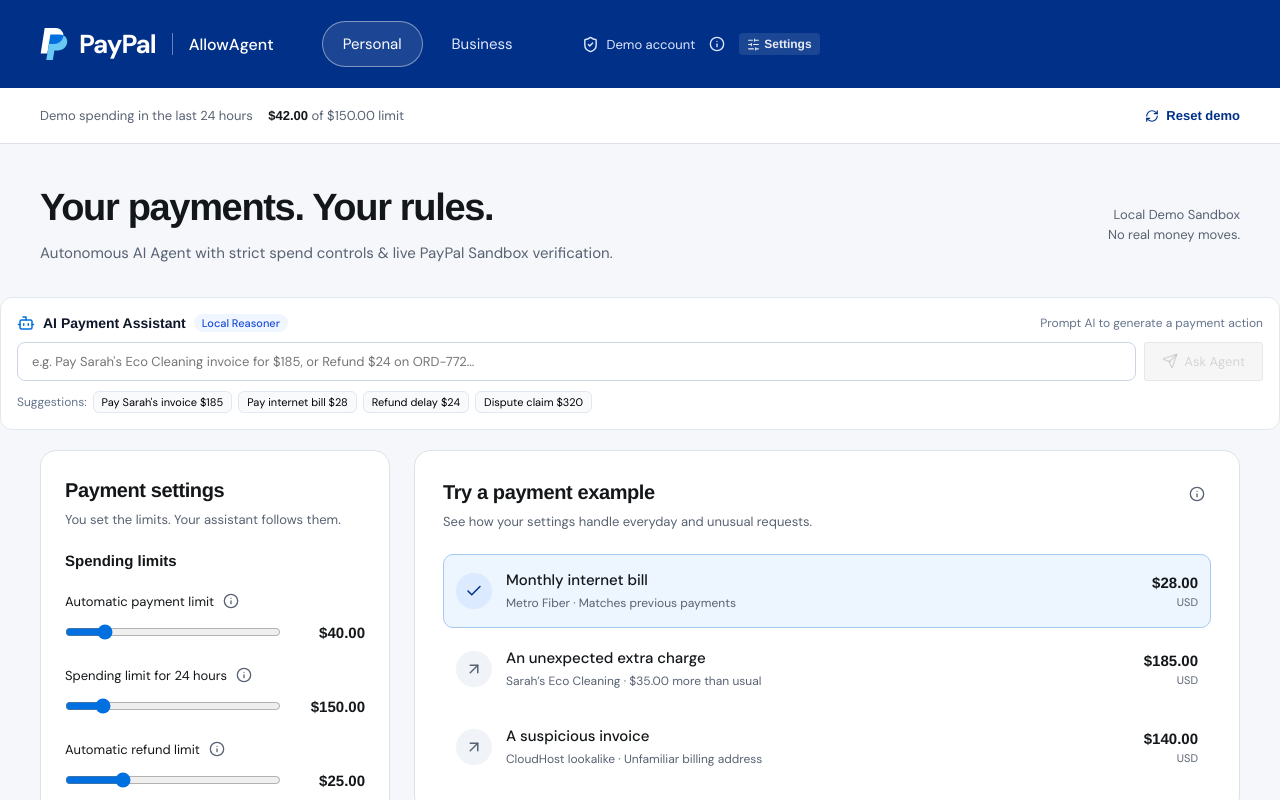
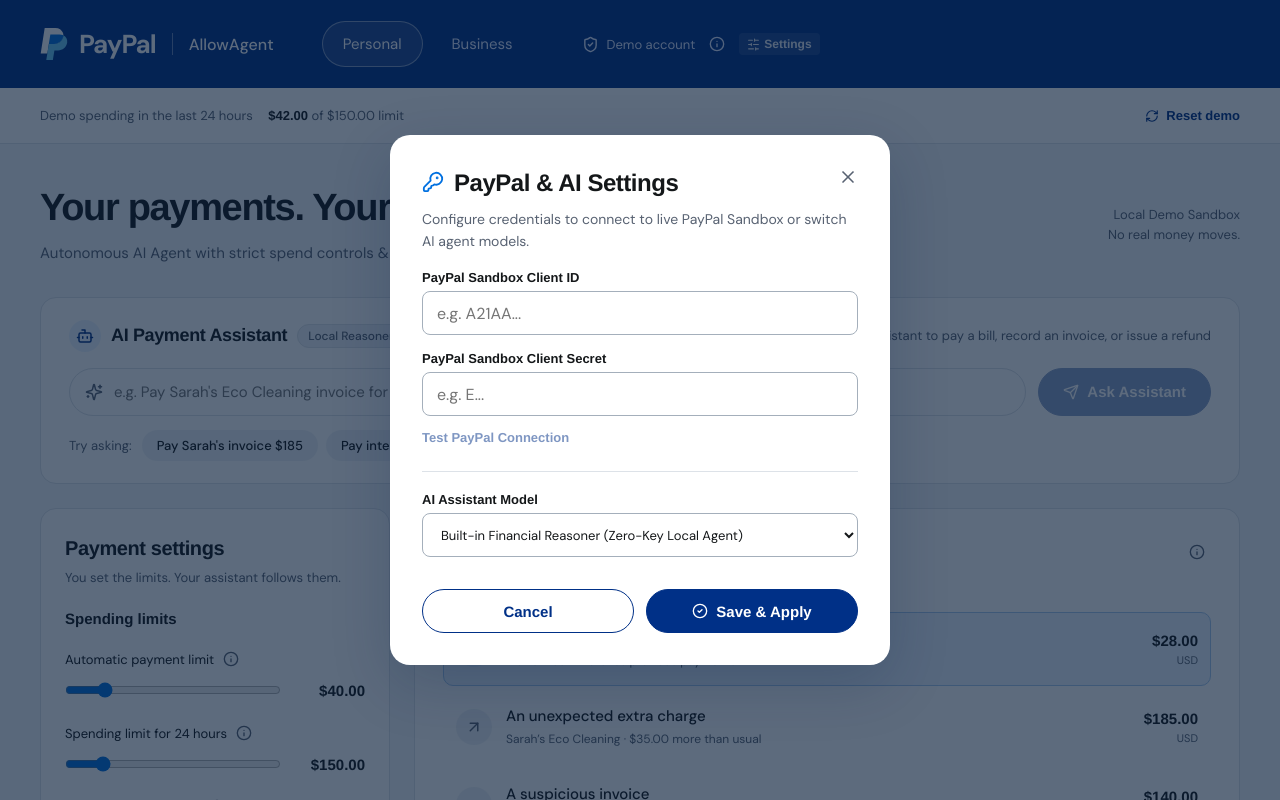
Before and after one commit to poferraz/allowagent-mcp, a React (Vite) app: page / in a window 1280 px wide. Both pictures are taken after a click on the button "Settings". Shown: the top 800 px of the page. Built offline with nearby package versions, Linux system fonts and the light colour scheme; a web font is replaced by a local one.

Commit message:
fix(ui): polish AI agent assistant card to match authentic PayPal product design

```diff
--- a/src/main.tsx
+++ b/src/main.tsx
@@ -3,6 +3,7 @@
 import { App } from './ui/App';
 import './ui/styles.css';
 import './ui/modal.css';
+import './ui/agent.css';
 
 ReactDOM.createRoot(document.getElementById('root')!).render(
   <React.StrictMode>
--- /dev/null
+++ b/src/ui/agent.css
@@ -0,0 +1,40 @@
+.agent-prompt-section { max-width: 1280px; margin: 0 auto 24px auto; padding-left: 40px; padding-right: 40px; }
+.agent-card { background: var(--bg-panel); border: 1px solid var(--border); border-radius: 16px; padding: 22px 28px; }
+.agent-card-header { display: flex; align-items: center; justify-content: space-between; gap: 16px; margin-bottom: 16px; }
+.agent-title-group { display: flex; align-items: center; gap: 10px; }
+.agent-icon-badge { width: 32px; height: 32px; border-radius: 50%; background: #edf5ff; color: var(--pp-navy); display: flex; align-items: center; justify-content: center; flex-shrink: 0; }
+.agent-title { font-size: 1.125rem; font-weight: 600; letter-spacing: -0.02em; color: var(--text); }
+.agent-provider-pill { font-size: 0.75rem; font-weight: 500; color: var(--text-muted); background: #f0f3f7; border: 1px solid var(--border); padding: 3px 10px; border-radius: 12px; display: inline-flex; align-items: center; gap: 5px; }
+.agent-hint { font-size: 0.8125rem; color: var(--text-muted); }
+.agent-input-row { display: flex; gap: 12px; align-items: center; }
+.agent-input-wrapper { position: relative; flex: 1; display: flex; align-items: center; }
+.agent-input { width: 100%; min-height: 48px; padding: 12px 18px 12px 44px; border: 1.5px solid var(--border); border-radius: 24px; background: #ffffff; color: var(--text); font-size: 0.9375rem; font-family: inherit; transition: all 160ms ease; }
+.agent-input:focus { outline: none; border-color: var(--pp-blue); box-shadow: 0 0 0 3px rgba(0, 112, 224, 0.15); }
+.agent-input-icon { position: absolute; left: 16px; color: var(--text-muted); pointer-events: none; }
+.agent-submit-btn { background: var(--pp-navy); color: #ffffff; border: 1.5px solid var(--pp-navy); border-radius: 24px; padding: 0 24px; min-height: 48px; font-size: 0.9375rem; font-weight: 600; display: inline-flex; align-items: center; justify-content: center; gap: 8px; white-space: nowrap; flex-shrink: 0; cursor: pointer; transition: all 160ms ease; }
+.agent-submit-btn:hover:not(:disabled) { background: #001f5e; border-color: #001f5e; }
+.agent-submit-btn:disabled { opacity: 0.45; cursor: not-allowed; }
+.agent-suggestions-row { display: flex; align-items: center; gap: 8px; flex-wrap: wrap; margin-top: 14px; }
+.agent-suggestions-label { font-size: 0.8125rem; color: var(--text-muted); margin-right: 2px; }
+.agent-chip { background: #f0f3f7; border: 1px solid transparent; color: var(--text); border-radius: 20px; padding: 6px 14px; font-size: 0.8125rem; font-weight: 500; cursor: pointer; transition: all 160ms ease; }
+.agent-chip:hover { background: #eaf2fc; color: var(--pp-navy); border-color: #cdeaff; }
+.agent-proposal-card { margin-top: 16px; padding: 14px 18px; background: #edf5ff; border: 1px solid #a6c9ef; border-radius: 12px; display: flex; align-items: center; justify-content: space-between; gap: 16px; }
+.agent-proposal-content { display: flex; align-items: center; gap: 12px; min-width: 0; }
+.agent-proposal-avatar { width: 34px; height: 34px; border-radius: 50%; background: #dbeaff; color: var(--pp-navy); display: flex; align-items: center; justify-content: center; flex-shrink: 0; }
+.agent-proposal-text strong { display: block; font-size: 0.9375rem; font-weight: 600; color: var(--text); margin-bottom: 2px; }
+.agent-proposal-text p { font-size: 0.8125rem; color: var(--text-muted); line-height: 1.4; margin: 0; }
+.agent-proposal-amount { text-align: right; flex-shrink: 0; }
+.agent-proposal-amount strong { font-size: 1.25rem; font-weight: 600; font-variant-numeric: tabular-nums; color: var(--text); display: block; }
+.agent-proposal-amount span { font-size: 0.6875rem; color: var(--text-muted); font-weight: 500; }
+@media (max-width: 850px) {
+  .agent-prompt-section { padding-left: 24px; padding-right: 24px; }
+  .agent-card { padding: 18px 20px; }
+  .agent-hint { display: none; }
+}
+@media (max-width: 480px) {
+  .agent-prompt-section { padding-left: 16px; padding-right: 16px; }
+  .agent-input-row { flex-direction: column; align-items: stretch; }
+  .agent-submit-btn { width: 100%; }
+  .agent-proposal-card { flex-direction: column; align-items: flex-start; gap: 10px; }
+  .agent-proposal-amount { text-align: left; }
+}
--- a/src/ui/components/AgentPromptBar.tsx
+++ b/src/ui/components/AgentPromptBar.tsx
@@ -1,5 +1,5 @@
 import React, { useState } from 'react';
-import { Bot, Send, Sparkles } from 'lucide-react';
+import { Bot, RefreshCw, Send, Sparkles } from 'lucide-react';
 import { generateAgentProposal, type AgentConfig, type AgentProposal } from '../../agent/agent-client';
 import type { McpToolCall } from '../../types/mcp';
 
@@ -35,47 +35,59 @@
     { label: 'Dispute claim $320', text: 'Surrender $320 on dispute DSP-3301' }
   ];
 
+  const providerLabel =
+    agentConfig?.provider === 'openai'
+      ? 'OpenAI GPT-4o'
+      : agentConfig?.provider === 'gemini'
+        ? 'Gemini 2.5'
+        : 'Local Reasoner';
+
   return (
-    <div className="agent-prompt-box" style={{ background: '#FFFFFF', border: '1px solid #E2E8F0', borderRadius: '12px', padding: '16px', marginBottom: '20px' }}>
-      <div style={{ display: 'flex', alignItems: 'center', justifyContent: 'space-between', marginBottom: '10px' }}>
-        <div style={{ display: 'flex', alignItems: 'center', gap: '8px' }}>
-          <Bot size={18} color="#0070E0" />
-          <span style={{ fontSize: '14px', fontWeight: 600, color: '#0F172A' }}>AI Payment Assistant</span>
-          <span style={{ fontSize: '11px', background: '#EFF6FF', color: '#1D4ED8', padding: '2px 8px', borderRadius: '12px', fontWeight: 500 }}>
-            {agentConfig?.provider === 'openai' ? 'OpenAI GPT-4o' : agentConfig?.provider === 'gemini' ? 'Gemini 2.5' : 'Local Reasoner'}
-          </span>
+    <div className="agent-prompt-section">
+      <div className="agent-card">
+        <div className="agent-card-header">
+          <div className="agent-title-group">
+            <div className="agent-icon-badge">
+              <Bot size={18} />
             </div>
-        <span style={{ fontSize: '12px', color: '#64748B' }}>Prompt AI to generate a payment action</span>
+            <h2 className="agent-title">AI Payment Assistant</h2>
+            <span className="agent-provider-pill">{providerLabel}</span>
+          </div>
+          <span className="agent-hint">Ask your assistant to pay a bill, record an invoice, or issue a refund</span>
         </div>
 
-      <form onSubmit={e => handleSubmit(e)} style={{ display: 'flex', gap: '8px' }}>
+        <form className="agent-input-row" onSubmit={e => handleSubmit(e)}>
+          <div className="agent-input-wrapper">
+            <Sparkles size={18} className="agent-input-icon" />
             <input
               type="text"
-          placeholder="e.g. Pay Sarah's Eco Cleaning invoice for $185, or Refund $24 on ORD-772..."
+              className="agent-input"
+              placeholder="e.g. Pay Sarah's Eco Cleaning invoice for $185, or refund $24 on ORD-772..."
               value={prompt}
               onChange={e => setPrompt(e.target.value)}
-          style={{ flex: 1, padding: '10px 14px', border: '1px solid #CBD5E1', borderRadius: '8px', fontSize: '13px' }}
             />
+          </div>
           <button
             type="submit"
-          className="primary-button"
+            className="agent-submit-btn"
             disabled={isLoading || !prompt.trim()}
-          style={{ display: 'flex', alignItems: 'center', gap: '6px', padding: '0 16px', fontSize: '13px' }}
           >
-          {isLoading ? <Sparkles size={16} className="spin" /> : <Send size={16} />}
-          <span>Ask Agent</span>
+            {isLoading ? <RefreshCw size={16} className="spin" /> : <Send size={16} />}
+            <span>Ask Assistant</span>
           </button>
         </form>
 
-      <div style={{ display: 'flex', gap: '6px', flexWrap: 'wrap', marginTop: '10px', alignItems: 'center' }}>
-        <span style={{ fontSize: '12px', color: '#64748B' }}>Suggestions:</span>
+        <div className="agent-suggestions-row">
+          <span className="agent-suggestions-label">Try asking:</span>
           {suggestions.map((s, idx) => (
             <button
               key={idx}
               type="button"
-            className="secondary-button"
-            style={{ fontSize: '11px', padding: '3px 8px', borderRadius: '6px', background: '#F8FAFC', border: '1px solid #E2E8F0' }}
-            onClick={() => { setPrompt(s.text); handleSubmit(undefined, s.text); }}
+              className="agent-chip"
+              onClick={() => {
+                setPrompt(s.text);
+                handleSubmit(undefined, s.text);
+              }}
             >
               {s.label}
             </button>
@@ -83,13 +95,23 @@
         </div>
 
         {lastProposal && (
-        <div style={{ marginTop: '12px', padding: '10px 12px', background: '#F8FAFC', borderRadius: '8px', borderLeft: '3px solid #0070E0', fontSize: '12px' }}>
-          <div style={{ fontWeight: 600, color: '#1E293B', marginBottom: '2px' }}>
-            Agent Action: <code>{lastProposal.toolCall.toolName}</code> (${lastProposal.toolCall.args.amountUsd})
+          <div className="agent-proposal-card">
+            <div className="agent-proposal-content">
+              <div className="agent-proposal-avatar">
+                <Sparkles size={18} />
               </div>
-          <div style={{ color: '#475569' }}>{lastProposal.rationale}</div>
+              <div className="agent-proposal-text">
+                <strong>Proposed: {lastProposal.toolCall.agentSummary}</strong>
+                <p>{lastProposal.rationale} • Reviewed below by AllowAgent firewall</p>
+              </div>
+            </div>
+            <div className="agent-proposal-amount">
+              <strong>${lastProposal.toolCall.args.amountUsd.toFixed(2)}</strong>
+              <span>{lastProposal.toolCall.args.currency || 'USD'}</span>
+            </div>
           </div>
         )}
       </div>
+    </div>
   );
 };
--- a/src/ui/components/ConnectionModal.tsx
+++ b/src/ui/components/ConnectionModal.tsx
@@ -1,4 +1,4 @@
-import React, { useState } from 'react';
+import React, { useEffect, useRef, useState } from 'react';
 import { CheckCircle2, KeyRound, X } from 'lucide-react';
 import { LivePayPalClient } from '../../paypal/live-client';
 
@@ -16,9 +16,16 @@
 }
 
 export const ConnectionModal: React.FC<ConnectionModalProps> = ({ settings, onSave, onClose }) => {
+  const ref = useRef<HTMLDialogElement>(null);
   const [draft, setDraft] = useState<ConnectionSettings>({ ...settings });
   const [testResult, setTestResult] = useState<{ ok?: boolean; message?: string } | null>(null);
   const [testing, setTesting] = useState(false);
+
+  useEffect(() => {
+    const dialog = ref.current;
+    dialog?.showModal();
+    return () => { if (dialog?.open) dialog.close(); };
+  }, []);
 
   const handleTestConnection = async () => {
     setTesting(true);
@@ -44,19 +51,30 @@
   };
 
   return (
-    <div className="modal-backdrop" onClick={onClose} role="dialog" aria-modal="true" aria-labelledby="settings-title">
-      <div className="modal-card" style={{ maxWidth: '480px' }} onClick={e => e.stopPropagation()}>
-        <header className="modal-header">
-          <div style={{ display: 'flex', alignItems: 'center', gap: '8px' }}>
-            <KeyRound size={20} color="#0070E0" />
-            <h2 id="settings-title" style={{ margin: 0, fontSize: '18px', fontWeight: 600 }}>PayPal & AI Settings</h2>
+    <dialog
+      ref={ref}
+      className="modal-card"
+      style={{ maxWidth: '500px' }}
+      aria-labelledby="settings-title"
+      onCancel={event => { event.preventDefault(); onClose(); }}
+    >
+      <div className="modal-heading">
+        <div style={{ display: 'flex', alignItems: 'center', gap: '10px' }}>
+          <KeyRound size={22} color="#0070E0" />
+          <h2 id="settings-title">PayPal & AI Settings</h2>
         </div>
-          <button className="icon-button" type="button" onClick={onClose} aria-label="Close dialog"><X size={18} /></button>
-        </header>
+        <button type="button" className="icon-button" onClick={onClose} aria-label="Close dialog">
+          <X size={20} />
+        </button>
+      </div>
 
-        <form onSubmit={handleApply} style={{ padding: '20px', display: 'flex', flexDirection: 'column', gap: '16px' }}>
+      <p className="field-note" style={{ marginTop: '10px', marginBottom: '18px' }}>
+        Configure credentials to connect to live PayPal Sandbox or switch AI agent models.
+      </p>
+
+      <form onSubmit={handleApply} style={{ display: 'flex', flexDirection: 'column', gap: '16px' }}>
         <div>
-            <label style={{ display: 'block', fontSize: '13px', fontWeight: 600, marginBottom: '6px' }}>
+          <label style={{ display: 'block', fontSize: '0.8125rem', fontWeight: 600, marginBottom: '6px' }}>
             PayPal Sandbox Client ID
           </label>
           <input
@@ -64,12 +82,12 @@
             placeholder="e.g. A21AA..."
             value={draft.paypalClientId}
             onChange={e => setDraft({ ...draft, paypalClientId: e.target.value })}
-              style={{ width: '100%', padding: '8px 12px', border: '1px solid #CBD5E1', borderRadius: '6px', fontSize: '13px' }}
+            style={{ width: '100%', minHeight: '44px', padding: '10px 14px', border: '1px solid #A4AFBB', borderRadius: '8px' }}
           />
         </div>
 
         <div>
-            <label style={{ display: 'block', fontSize: '13px', fontWeight: 600, marginBottom: '6px' }}>
+          <label style={{ display: 'block', fontSize: '0.8125rem', fontWeight: 600, marginBottom: '6px' }}>
             PayPal Sandbox Client Secret
           </label>
           <input
@@ -77,36 +95,35 @@
             placeholder="e.g. E..."
             value={draft.paypalClientSecret}
             onChange={e => setDraft({ ...draft, paypalClientSecret: e.target.value })}
-              style={{ width: '100%', padding: '8px 12px', border: '1px solid #CBD5E1', borderRadius: '6px', fontSize: '13px' }}
+            style={{ width: '100%', minHeight: '44px', padding: '10px 14px', border: '1px solid #A4AFBB', borderRadius: '8px' }}
           />
-            <div style={{ marginTop: '6px', display: 'flex', gap: '8px', alignItems: 'center' }}>
+          <div style={{ marginTop: '8px', display: 'flex', gap: '10px', alignItems: 'center' }}>
             <button
               type="button"
-                className="secondary-button"
-                style={{ padding: '6px 12px', fontSize: '12px' }}
+              className="text-button"
               disabled={testing || !draft.paypalClientId || !draft.paypalClientSecret}
               onClick={handleTestConnection}
             >
-                {testing ? 'Testing...' : 'Test PayPal Connection'}
+              {testing ? 'Testing connection...' : 'Test PayPal Connection'}
             </button>
             {testResult && (
-                <span style={{ fontSize: '12px', color: testResult.ok ? '#059669' : '#DC2626' }}>
+              <span style={{ fontSize: '0.75rem', color: testResult.ok ? 'var(--green)' : 'var(--red)' }}>
                 {testResult.message}
               </span>
             )}
           </div>
         </div>
 
-          <hr style={{ border: 'none', borderTop: '1px solid #E2E8F0', margin: '4px 0' }} />
+        <hr style={{ border: 'none', borderTop: '1px solid var(--border)', margin: '4px 0' }} />
 
         <div>
-            <label style={{ display: 'block', fontSize: '13px', fontWeight: 600, marginBottom: '6px' }}>
-              AI Model / Reasoner
+          <label style={{ display: 'block', fontSize: '0.8125rem', fontWeight: 600, marginBottom: '6px' }}>
+            AI Assistant Model
           </label>
           <select
             value={draft.aiProvider}
             onChange={e => setDraft({ ...draft, aiProvider: e.target.value as ConnectionSettings['aiProvider'] })}
-              style={{ width: '100%', padding: '8px 12px', border: '1px solid #CBD5E1', borderRadius: '6px', fontSize: '13px', background: '#FFF' }}
+            style={{ width: '100%', minHeight: '44px', padding: '10px 14px', border: '1px solid #A4AFBB', borderRadius: '8px', background: '#FFF' }}
           >
             <option value="local">Built-in Financial Reasoner (Zero-Key Local Agent)</option>
             <option value="gemini">Google Gemini 2.5 Flash (Live Function Calling)</option>
@@ -116,7 +133,7 @@
 
         {draft.aiProvider !== 'local' && (
           <div>
-              <label style={{ display: 'block', fontSize: '13px', fontWeight: 600, marginBottom: '6px' }}>
+            <label style={{ display: 'block', fontSize: '0.8125rem', fontWeight: 600, marginBottom: '6px' }}>
               {draft.aiProvider === 'gemini' ? 'Gemini API Key' : 'OpenAI API Key'}
             </label>
             <input
@@ -124,19 +141,20 @@
               placeholder={draft.aiProvider === 'gemini' ? 'AIza...' : 'sk-...'}
               value={draft.aiApiKey}
               onChange={e => setDraft({ ...draft, aiApiKey: e.target.value })}
-                style={{ width: '100%', padding: '8px 12px', border: '1px solid #CBD5E1', borderRadius: '6px', fontSize: '13px' }}
+              style={{ width: '100%', minHeight: '44px', padding: '10px 14px', border: '1px solid #A4AFBB', borderRadius: '8px' }}
             />
           </div>
         )}
 
-          <div style={{ display: 'flex', justifyContent: 'flex-end', gap: '8px', marginTop: '12px' }}>
-            <button type="button" className="secondary-button" onClick={onClose}>Cancel</button>
-            <button type="submit" className="primary-button" style={{ display: 'flex', alignItems: 'center', gap: '6px' }}>
+        <div className="modal-actions" style={{ flexDirection: 'row', justifyContent: 'flex-end', marginTop: '16px' }}>
+          <button type="button" className="btn btn-secondary" onClick={onClose}>
+            Cancel
+          </button>
+          <button type="submit" className="btn" style={{ gap: '8px' }}>
             <CheckCircle2 size={16} /> Save & Apply
           </button>
         </div>
       </form>
-      </div>
-    </div>
+    </dialog>
   );
 };
```
Lines whose indentation alone changed are shown as unchanged.
